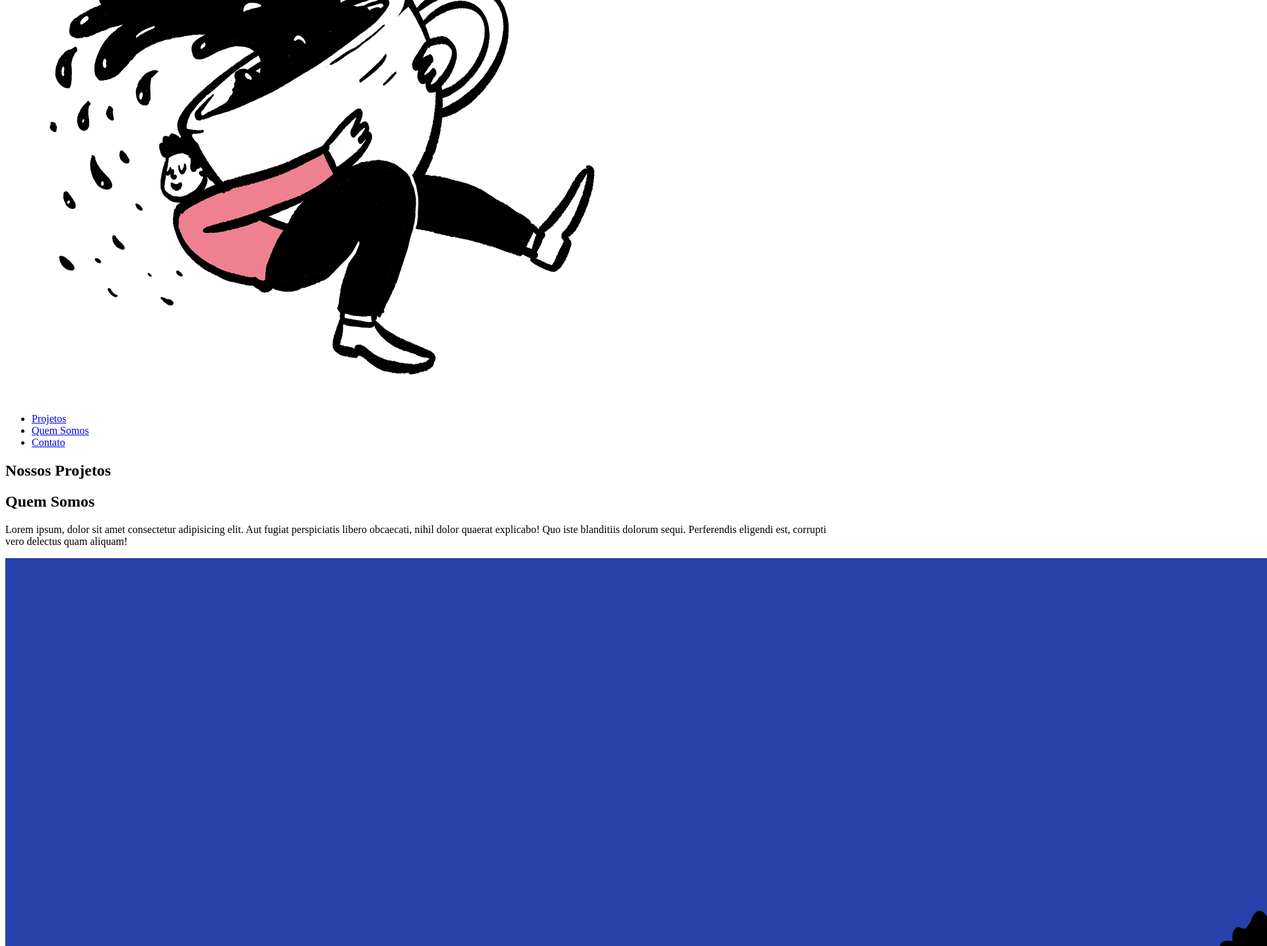
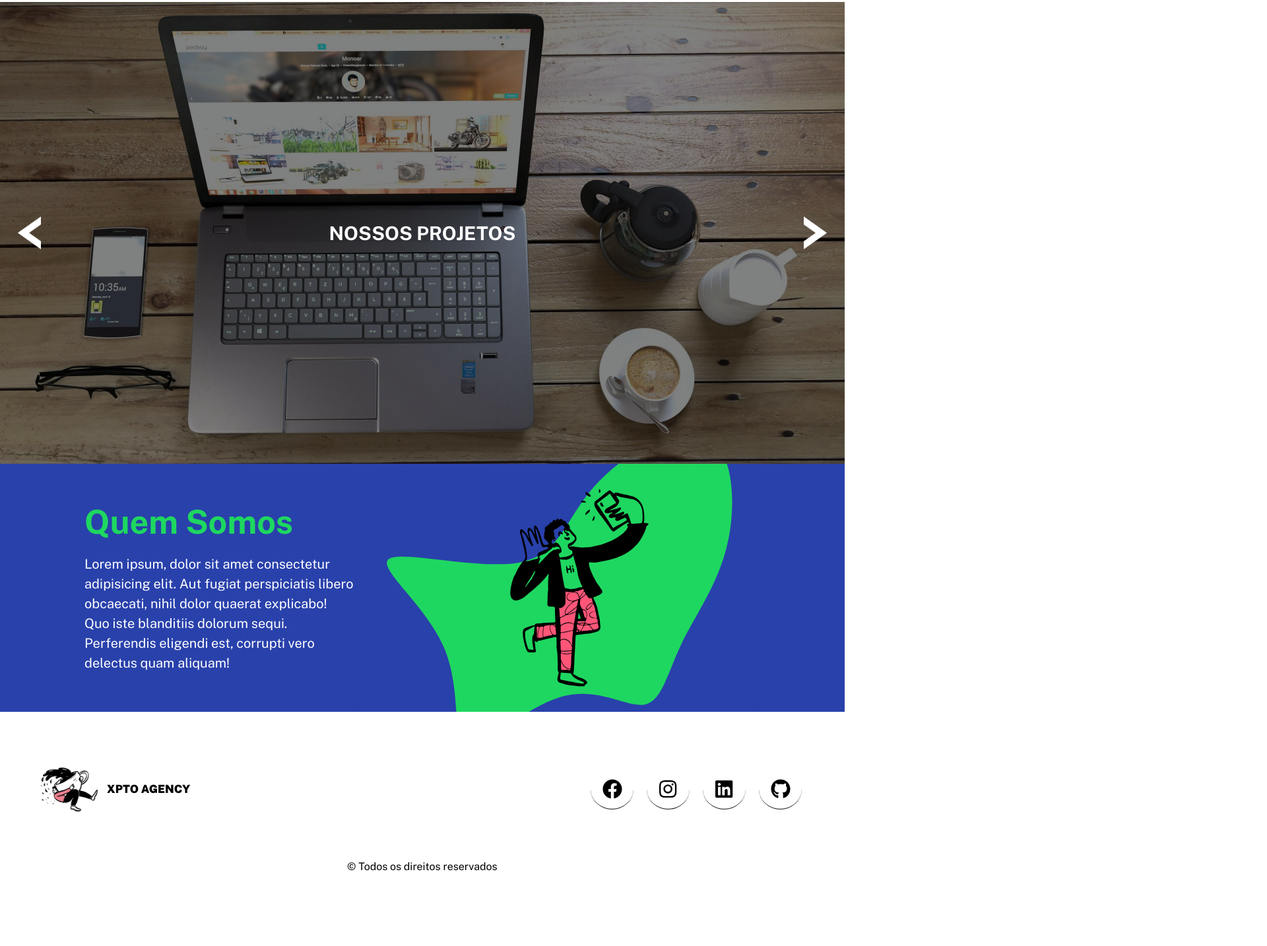
Before and after one commit to RTAcps/landing_page_training, a plain HTML site: page index.html in a window 1280 px wide. Shown: the part 122-1556 px from the top of the page at 66% size, 1920 px wide, since content can reach past the window. After the commit the page ends 1465 px from the top, so only its background shows below. Drawn offline with nearby package versions, Linux system fonts and the light colour scheme; files that its build step writes are made by us from their sources; a web font is replaced by a local one.

Commit message:
create style

```diff
--- /dev/null
+++ b/assets/src/css/style.css
@@ -0,0 +1,259 @@
+@import url("https://fonts.googleapis.com/css2?family=Darker+Grotesque:wght@300;400;500;700&family=Public+Sans:wght@300;400;500;700;900&family=Roboto:wght@300;400;500;700&family=Work+Sans:ital,wght@0,300;0,700;1,300&display=swap");
+
+* {
+  box-sizing: border-box;
+  color: #000000;
+  margin: 0;
+  padding: 0;
+}
+
+body {
+  font-family: "Public Sans", sans-serif;
+}
+
+img {
+  max-width: 100%;
+}
+
+a {
+  text-decoration: none;
+}
+
+ul {
+  list-style: none;
+}
+
+html {
+  scroll-behavior: smooth;
+}
+
+/* header */
+.logo .img {
+  width: 100px;
+}
+
+.header {
+  align-items: center;
+  display: flex;
+  flex-wrap: wrap;
+  justify-content: space-between;
+  margin: 0 auto;
+  max-width: 1170px;
+  padding: 25px 0;
+}
+
+.logo {
+  align-items: center;
+  display: flex;
+  text-transform: uppercase;
+}
+
+.logo .title {
+  font-size: 17px;
+  font-weight: 900;
+  margin-left: 7px;
+  transition: 0.3s ease-in-out;
+}
+
+.logo .title:hover {
+  color: #1ed760;
+}
+
+.header .navbar .menu {
+  display: flex;
+}
+
+.header .navbar .menu .item {
+  margin: 10px;
+}
+
+.header .navbar .menu .item a {
+  padding: 15px;
+  transition: 0.3s ease-in-out;
+}
+
+.header .navbar .menu .item a:hover {
+  background-color: #1ed760;
+  color: #ffffff;
+}
+
+/* main */
+/* Projects */
+.main .panels {
+  align-items: center;
+  display: flex;
+  height: 700px;
+  justify-content: center;
+  position: relative;
+}
+
+.main .panels .img-panel {
+  background: no-repeat center / cover;
+  filter: brightness(50%);
+  height: 100%;
+  min-width: 100%;
+  position: absolute;
+  z-index: -1;
+}
+
+.main .panels .project1 {
+  background-image: url("../../img/painel1.jpg");
+}
+
+.main .panels .project2 {
+  background-image: url("../../img/painel2.jpg");
+}
+
+.main .panels .project3 {
+  background-image: url("../../img/painel3.jpg");
+}
+
+.main .panels .title {
+  color: #ffffff;
+  font-size: calc(1em + 1vw);
+  text-transform: uppercase;
+}
+
+.main .panels .arrow {
+  background: center / contain no-repeat url("../../img/seta.png");
+  height: 50px;
+  overflow: hidden;
+  position: absolute;
+  text-indent: 100%;
+  width: 50px;
+}
+
+.main .panels .arrow.btn-back {
+  left: 20px;
+  transform: rotate(180deg);
+}
+
+.main .panels .arrow.btn-forward {
+  right: 20px;
+}
+
+/* Quem somos */
+.whoare {
+  background: #2941ab;
+}
+
+.whoare .content {
+  align-items: center;
+  display: flex;
+  padding: 0 10%;
+}
+
+.whoare .content .info {
+  width: 40%;
+}
+
+.whoare .content .info .title {
+  color: #1ed760;
+  font-size: 50px;
+  font-weight: 700;
+  margin-bottom: 20px;
+}
+
+.whoare .content .info .text {
+  color: #ffffff;
+  font-size: 20px;
+  font-weight: 400;
+  line-height: 1.5;
+}
+
+.whoare .content .img {
+  width: 60%;
+}
+
+/* footer */
+.footer {
+  padding: 80px 0 20px;
+}
+
+.footer .nav {
+  align-items: center;
+  display: flex;
+  flex-wrap: wrap;
+  justify-content: space-between;
+  margin: 0 auto;
+  max-width: 1170px;
+}
+
+.footer .social-media {
+  display: flex;
+}
+
+.footer .social-media a {
+  border-bottom: 1px solid #111111;
+  border-radius: 50%;
+  display: flex;
+  font-size: 30px;
+  justify-content: center;
+  margin: 0 10px;
+  padding: 15px;
+  transition: 0.3s ease-in-out;
+  width: 65px;
+}
+
+.footer .social-media a:hover {
+  background-color: #1ed760;
+}
+
+.footer .copyright {
+  margin-top: 70px;
+  text-align: center;
+}
+
+.footer .nav .logo .img {
+  width: 100px;
+}
+
+@media (max-width: 624px) {
+  .header {
+    justify-content: center;
+  }
+  .header .logo {
+    margin-bottom: 30px;
+  }
+  .header .menu .item a {
+    font-size: calc(0.6em + 1vw);
+  }
+}
+
+@media (max-width: 900px) {
+  .main .panels {
+    height: 500px;
+  }
+}
+
+@media (max-width: 1024px) {
+  .whoare .content {
+    flex-direction: column;
+    padding: 100px 30px;
+    text-align: center;
+  }
+
+  .whoare .content .info {
+    width: 100%;
+  }
+
+  .whoare .content .img {
+    display: none;
+  }
+}
+
+@media (max-width: 940px) {
+  .footer .nav {
+    justify-content: center;
+  }
+
+  .footer .nav .logo {
+    margin-bottom: 30px;
+  }
+
+  .footer .nav .logo,
+  .footer .nav .social-media {
+    justify-content: center;
+    width: 100%;
+  }
+}
--- a/index.html
+++ b/index.html
@@ -13,7 +13,7 @@
       crossorigin="anonymous"
       referrerpolicy="no-referrer"
     />
-    <link rel="stylesheet" href="style.css" />
+    <link rel="stylesheet" href="assets/src/css/style.css" />
 
     <title>XPTO Agency</title>
   </head>
@@ -23,18 +23,20 @@
       <a href="#" class="logo">
         <img
           src="assets/img/cafe.gif"
+          class="img"
           alt="Logo animado da empresa fictícia XPTO Agency"
         />
+        <span class="title">XPTO Agency</span>
       </a>
-      <nav>
-        <ul>
+      <nav class="navbar">
+        <ul class="menu">
           <li class="item">
             <a href="#projects"> Projetos </a>
           </li>
-          <li lass="item">
+          <li class="item">
             <a href="#whoare"> Quem Somos </a>
           </li>
-          <li lass="item">
+          <li class="item">
             <a href="#contact"> Contato </a>
           </li>
         </ul>
@@ -47,6 +49,9 @@
         <div class="img-panel project1 show"></div>
         <div class="img-panel project2"></div>
         <div class="img-panel project3"></div>
+
+        <a href="#" id="btn-back" class="arrow btn-back">voltar</a>
+        <a href="#" id="btn-forward" class="arrow btn-forward">avançar</a>
       </section>
 
       <section class="whoare" id="whoare">
@@ -74,15 +79,19 @@
     <footer class="footer" id="contact">
       <nav class="nav">
         <a href="#" class="logo">
-          <img src="assets/img/cafe.gif" alt="Logo XPTO Agency" class="img" />
+          <img src="assets/img/cafe.gif" class="img" alt="Logo XPTO Agency" />
           <span class="title">XPTO Agency</span>
         </a>
 
         <div class="social-media">
+          <a href="#" class="social-media"><i class="fab fa-facebook"></i></a>
           <a href="#" class="social-media">
-            <i class="fab fa-facebook"></i>
             <i class="fab fa-instagram"></i>
+          </a>
+          <a href="#" class="social-media">
             <i class="fab fa-linkedin"></i>
+          </a>
+          <a href="#" class="social-media">
             <i class="fab fa-github"></i>
           </a>
         </div>
```
Also changed, not shown: assets/src/style.css (deleted).
